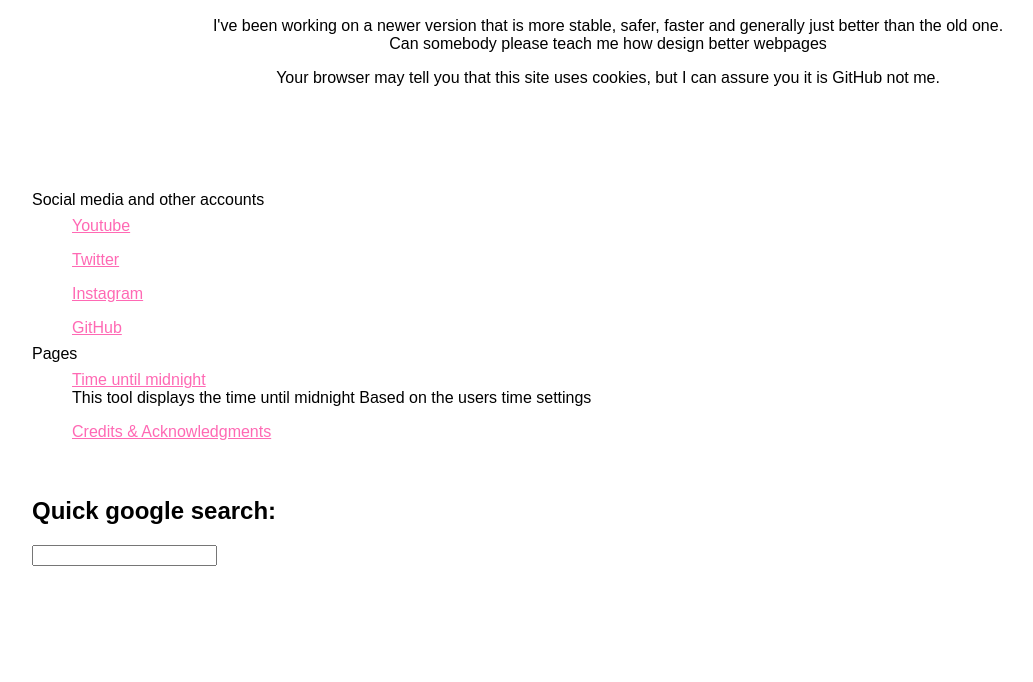
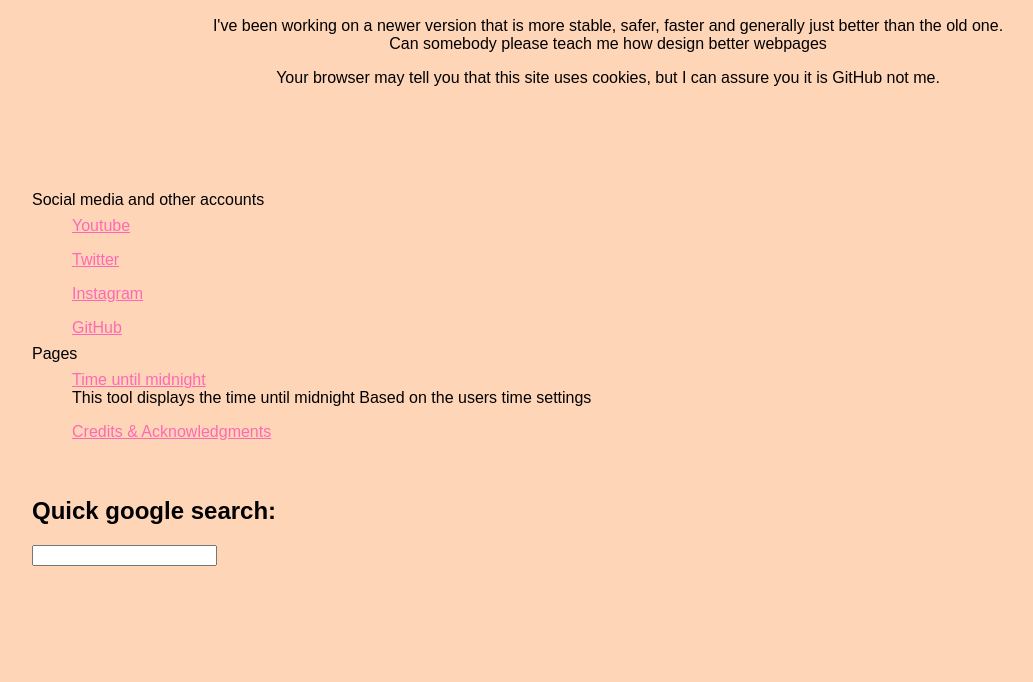
Before and after one commit to werdexd/Website, a plain HTML site: page index.html in a window 1280 px wide. Shown: the part 118-800 px from the top of the page, without its empty margins (32-1065 px from the left). Drawn offline with Linux system fonts and the light colour scheme; no server answers.

Commit message:
minor fixes

```diff
--- a/CSS/General.css
+++ b/CSS/General.css
@@ -7,7 +7,7 @@ body{
     justify-content: center;
 }
 /* Dark mode */
-@media (prefers-color-scheme: dark) {
+@media (prefers-color-s cheme: dark) {
     body {
         background: #000000 center top url(/Website/Assets/Images/Website/Backgrounds/magic_circle.gif) no-repeat local;
         color: gainsboro;
@@ -17,6 +17,7 @@ body{
 @media (prefers-color-scheme: light) {
     body {
         color: rgb(0, 0, 0);
+        background-color: rgb(255, 213, 184);
     }
 }
 
```
Also changed, not shown: Tools/TUMN.html (+0 -1 lines).
